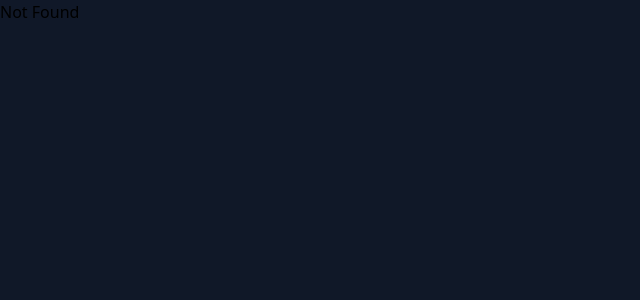
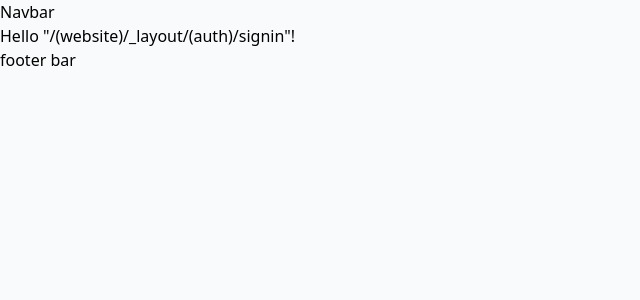
Before and after one commit to hasan-py/CodeTode, a React (Vite) app in the folder frontend/: page /signin in a window 1280 px wide. Shown: the top 300 px of the page, without its empty margins (0-640 px from the left). Built offline with nearby package versions, Linux system fonts and the light colour scheme.

Commit message:
(Authentication): FE - create a layout component for website and signin

```diff
--- a/frontend/index.html
+++ b/frontend/index.html
@@ -1,5 +1,5 @@
 <!doctype html>
-<html lang="en" data-theme="dark">
+<html lang="en" data-theme="light">
   <head>
     <meta charset="UTF-8" />
     <meta name="viewport" content="width=device-width, initial-scale=1.0" />
--- a/frontend/src/routeTree.gen.ts
+++ b/frontend/src/routeTree.gen.ts
@@ -8,28 +8,147 @@
 // You should NOT make any changes in this file as it will be overwritten.
 // Additionally, you should also exclude this file from your linter and/or formatter to prevent it from being checked or modified.
 
+import { createFileRoute } from '@tanstack/react-router'
+
 import { Route as rootRouteImport } from './routes/__root'
+import { Route as websiteLayoutRouteImport } from './routes/(website)/_layout'
+import { Route as websiteLayoutIndexRouteImport } from './routes/(website)/_layout/index'
+import { Route as websiteLayoutauthSigninRouteImport } from './routes/(website)/_layout/(auth)/signin'
+import { Route as websiteLayoutauthGithubCallbackRouteImport } from './routes/(website)/_layout/(auth)/github-callback'
 
-export interface FileRoutesByFullPath {}
-export interface FileRoutesByTo {}
+const websiteRouteImport = createFileRoute('/(website)')()
+
+const websiteRoute = websiteRouteImport.update({
+  id: '/(website)',
+  getParentRoute: () => rootRouteImport,
+} as any)
+const websiteLayoutRoute = websiteLayoutRouteImport.update({
+  id: '/_layout',
+  getParentRoute: () => websiteRoute,
+} as any)
+const websiteLayoutIndexRoute = websiteLayoutIndexRouteImport.update({
+  id: '/',
+  path: '/',
+  getParentRoute: () => websiteLayoutRoute,
+} as any)
+const websiteLayoutauthSigninRoute = websiteLayoutauthSigninRouteImport.update({
+  id: '/(auth)/signin',
+  path: '/signin',
+  getParentRoute: () => websiteLayoutRoute,
+} as any)
+const websiteLayoutauthGithubCallbackRoute =
+  websiteLayoutauthGithubCallbackRouteImport.update({
+    id: '/(auth)/github-callback',
+    path: '/github-callback',
+    getParentRoute: () => websiteLayoutRoute,
+  } as any)
+
+export interface FileRoutesByFullPath {
+  '/': typeof websiteLayoutIndexRoute
+  '/github-callback': typeof websiteLayoutauthGithubCallbackRoute
+  '/signin': typeof websiteLayoutauthSigninRoute
+}
+export interface FileRoutesByTo {
+  '/': typeof websiteLayoutIndexRoute
+  '/github-callback': typeof websiteLayoutauthGithubCallbackRoute
+  '/signin': typeof websiteLayoutauthSigninRoute
+}
 export interface FileRoutesById {
   __root__: typeof rootRouteImport
+  '/(website)': typeof websiteRouteWithChildren
+  '/(website)/_layout': typeof websiteLayoutRouteWithChildren
+  '/(website)/_layout/': typeof websiteLayoutIndexRoute
+  '/(website)/_layout/(auth)/github-callback': typeof websiteLayoutauthGithubCallbackRoute
+  '/(website)/_layout/(auth)/signin': typeof websiteLayoutauthSigninRoute
 }
 export interface FileRouteTypes {
   fileRoutesByFullPath: FileRoutesByFullPath
-  fullPaths: never
+  fullPaths: '/' | '/github-callback' | '/signin'
   fileRoutesByTo: FileRoutesByTo
-  to: never
-  id: '__root__'
+  to: '/' | '/github-callback' | '/signin'
+  id:
+    | '__root__'
+    | '/(website)'
+    | '/(website)/_layout'
+    | '/(website)/_layout/'
+    | '/(website)/_layout/(auth)/github-callback'
+    | '/(website)/_layout/(auth)/signin'
   fileRoutesById: FileRoutesById
 }
-export interface RootRouteChildren {}
+export interface RootRouteChildren {
+  websiteRoute: typeof websiteRouteWithChildren
+}
 
 declare module '@tanstack/react-router' {
-  interface FileRoutesByPath {}
+  interface FileRoutesByPath {
+    '/(website)': {
+      id: '/(website)'
+      path: '/'
+      fullPath: '/'
+      preLoaderRoute: typeof websiteRouteImport
+      parentRoute: typeof rootRouteImport
+    }
+    '/(website)/_layout': {
+      id: '/(website)/_layout'
+      path: '/'
+      fullPath: '/'
+      preLoaderRoute: typeof websiteLayoutRouteImport
+      parentRoute: typeof websiteRoute
+    }
+    '/(website)/_layout/': {
+      id: '/(website)/_layout/'
+      path: '/'
+      fullPath: '/'
+      preLoaderRoute: typeof websiteLayoutIndexRouteImport
+      parentRoute: typeof websiteLayoutRoute
+    }
+    '/(website)/_layout/(auth)/signin': {
+      id: '/(website)/_layout/(auth)/signin'
+      path: '/signin'
+      fullPath: '/signin'
+      preLoaderRoute: typeof websiteLayoutauthSigninRouteImport
+      parentRoute: typeof websiteLayoutRoute
+    }
+    '/(website)/_layout/(auth)/github-callback': {
+      id: '/(website)/_layout/(auth)/github-callback'
+      path: '/github-callback'
+      fullPath: '/github-callback'
+      preLoaderRoute: typeof websiteLayoutauthGithubCallbackRouteImport
+      parentRoute: typeof websiteLayoutRoute
+    }
+  }
 }
 
-const rootRouteChildren: RootRouteChildren = {}
+interface websiteLayoutRouteChildren {
+  websiteLayoutIndexRoute: typeof websiteLayoutIndexRoute
+  websiteLayoutauthGithubCallbackRoute: typeof websiteLayoutauthGithubCallbackRoute
+  websiteLayoutauthSigninRoute: typeof websiteLayoutauthSigninRoute
+}
+
+const websiteLayoutRouteChildren: websiteLayoutRouteChildren = {
+  websiteLayoutIndexRoute: websiteLayoutIndexRoute,
+  websiteLayoutauthGithubCallbackRoute: websiteLayoutauthGithubCallbackRoute,
+  websiteLayoutauthSigninRoute: websiteLayoutauthSigninRoute,
+}
+
+const websiteLayoutRouteWithChildren = websiteLayoutRoute._addFileChildren(
+  websiteLayoutRouteChildren,
+)
+
+interface websiteRouteChildren {
+  websiteLayoutRoute: typeof websiteLayoutRouteWithChildren
+}
+
+const websiteRouteChildren: websiteRouteChildren = {
+  websiteLayoutRoute: websiteLayoutRouteWithChildren,
+}
+
+const websiteRouteWithChildren =
+  websiteRoute._addFileChildren(websiteRouteChildren)
+
+const rootRouteChildren: RootRouteChildren = {
+  websiteRoute: websiteRouteWithChildren,
+}
 export const routeTree = rootRouteImport
   ._addFileChildren(rootRouteChildren)
   ._addFileTypes<FileRouteTypes>()
--- /dev/null
+++ b/frontend/src/routes/(website)/_layout.tsx
@@ -0,0 +1,15 @@
+import { createFileRoute, Outlet } from "@tanstack/react-router";
+
+export const Route = createFileRoute("/(website)/_layout")({
+  component: RouteComponent,
+});
+
+function RouteComponent() {
+  return (
+    <div>
+      <nav>Navbar</nav>
+      <Outlet />
+      <footer>footer bar</footer>
+    </div>
+  );
+}
--- /dev/null
+++ b/frontend/src/routes/(website)/_layout/(auth)/github-callback.tsx
@@ -0,0 +1,11 @@
+import { createFileRoute } from '@tanstack/react-router'
+
+export const Route = createFileRoute(
+  '/(website)/_layout/(auth)/github-callback',
+)({
+  component: RouteComponent,
+})
+
+function RouteComponent() {
+  return <div>Hello "/(website)/_layout/(auth)/github-callback"!</div>
+}
--- /dev/null
+++ b/frontend/src/routes/(website)/_layout/(auth)/signin.tsx
@@ -0,0 +1,9 @@
+import { createFileRoute } from '@tanstack/react-router'
+
+export const Route = createFileRoute('/(website)/_layout/(auth)/signin')({
+  component: RouteComponent,
+})
+
+function RouteComponent() {
+  return <div>Hello "/(website)/_layout/(auth)/signin"!</div>
+}
--- /dev/null
+++ b/frontend/src/routes/(website)/_layout/index.tsx
@@ -0,0 +1,9 @@
+import { createFileRoute } from '@tanstack/react-router'
+
+export const Route = createFileRoute('/(website)/_layout/')({
+  component: RouteComponent,
+})
+
+function RouteComponent() {
+  return <div>Hello "/(website)/_layout/"!</div>
+}
```
